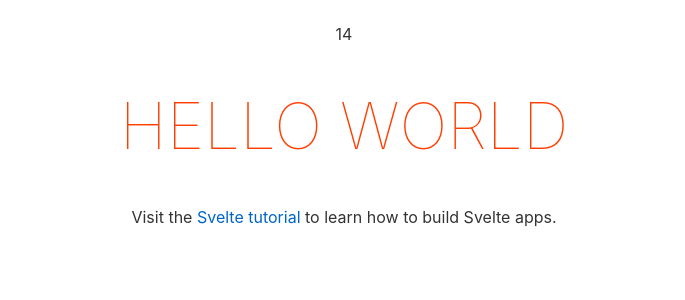
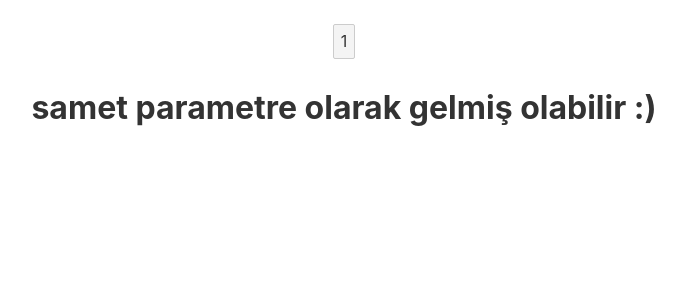
Before and after one commit to sametuca/svelte-try, a Svelte app: page / in a window 1280 px wide. Shown: the top 300 px of the page, without its empty margins (296-981 px from the left). Built offline with nearby package versions, Linux system fonts and the light colour scheme.

Commit message:
Increment and export field component added

```diff
--- a/src/App.svelte
+++ b/src/App.svelte
@@ -1,14 +1,16 @@
 <script>
-  import Samet2 from './Samet2.svelte';
-	export let name;
-	export let url;
+  import IncrementButton from './IncrementButton.svelte';
+
+  import ExportFieldComponent from './ExportFieldComponent.svelte';
+
+	// js kodları script içerisine yazılırken, diğer yapılar main bloğu içerisinde tutuluyor.
+	// Asıl component main. Main html içerisinde body'e karşılık gelmektedir. Dolasıyla tüm çağrıları orada yapıyoruz.
+	let string = `this string contains some <strong>HTML!!!</strong>`;
+
 </script>
-
 <main>
-<Samet2 samet=14></Samet2>
-	<h1>Hello {name}</h1>
-	<p>Visit the <a href="https://svelte.dev/tutorial">Svelte tutorial</a> to learn how to build Svelte apps.</p>
-
+<IncrementButton></IncrementButton>
+<ExportFieldComponent name="samet"></ExportFieldComponent>
 </main>
 
 <style>
--- /dev/null
+++ b/src/ExportFieldComponent.svelte
@@ -0,0 +1,8 @@
+<script>
+export let name;
+</script>
+
+
+<main>
+    <h1>{name ? name+' parametre olarak gelmiş olabilir :)' : "bir parametre gelmemiş :("} </h1>
+</main>
--- /dev/null
+++ b/src/IncrementButton.svelte
@@ -0,0 +1,11 @@
+<script>
+let value = 1;
+function IncrementValue() {
+    value+=1;
+}
+
+</script>
+
+<button on:click="{IncrementValue}">
+    {value}
+</button>
--- a/src/Samet2.svelte
+++ /dev/null
@@ -1,5 +0,0 @@
-<script>
-export let samet;
-</script>
-
-{samet}
```
